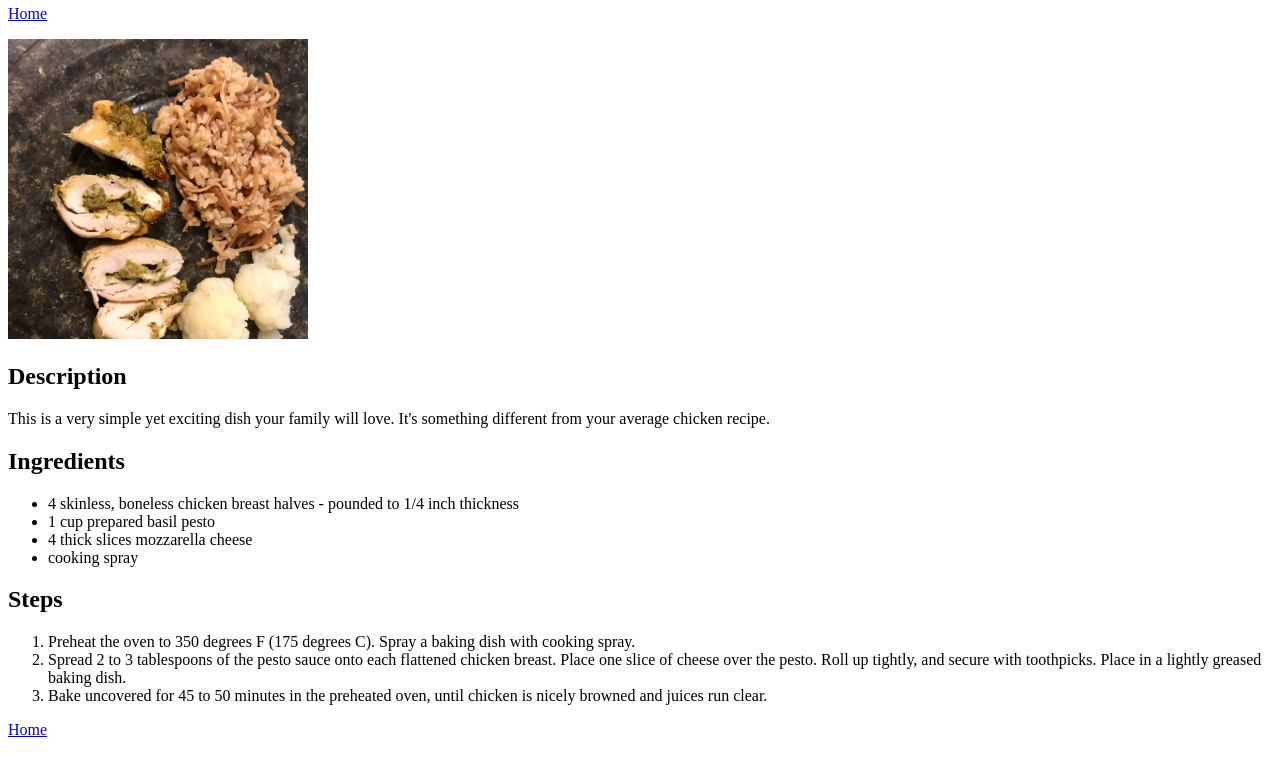
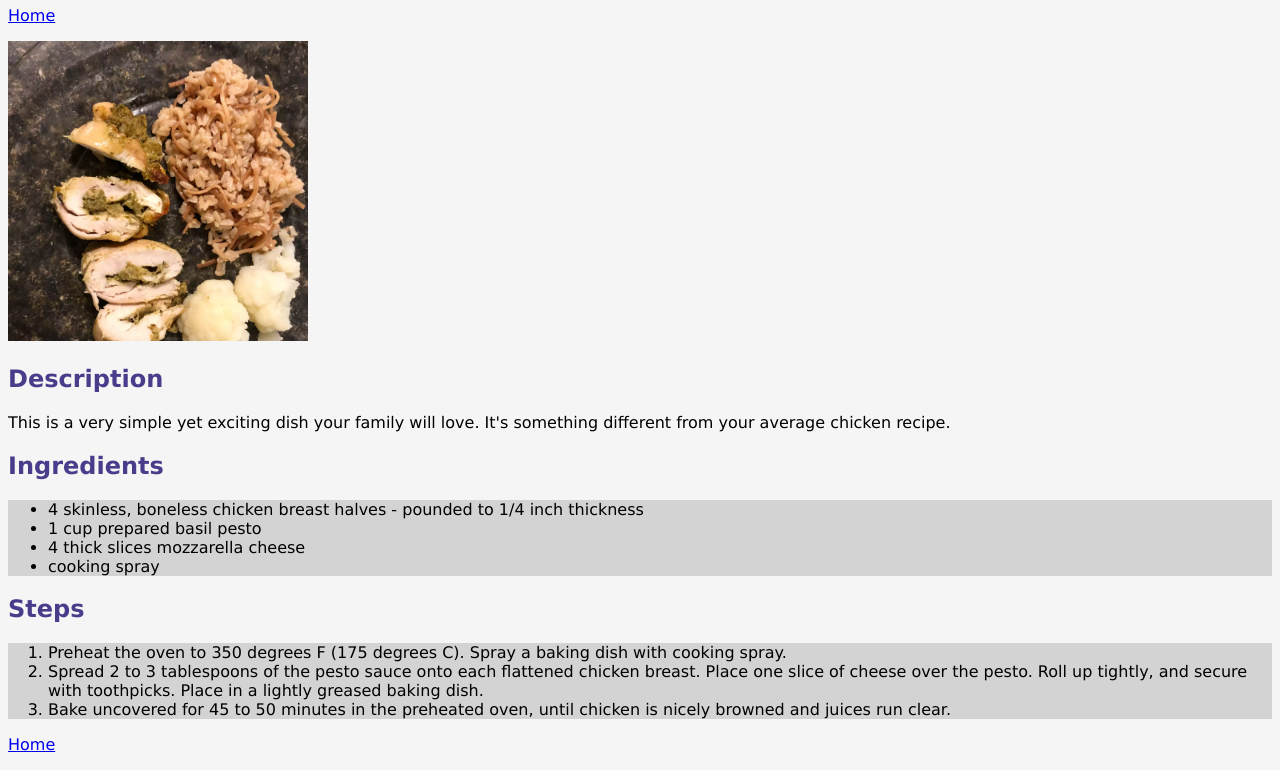
Before and after one commit to CyberDagger/odin_recipes, a plain HTML site: page recipes/chicken.html in a window 1280 px wide. Shown: the part 75-845 px from the top of the page. Drawn offline with Linux system fonts and the light colour scheme.

Commit message:
Basic CSS styling

```diff
--- a/recipes/chicken.html
+++ b/recipes/chicken.html
@@ -3,6 +3,7 @@
     <head>
         <meta charset="UTF-8">
         <title>Pesto Cheesy Chicken Rolls</title>
+        <link rel="stylesheet" href="../style.css">
     </head>
     <body>
         <h1>Pesto Cheesy Chicken Rolls</h1>
--- /dev/null
+++ b/style.css
@@ -0,0 +1,12 @@
+* {
+    font-family: Verdana, Geneva, Tahoma, sans-serif;
+    background-color: whitesmoke;
+}
+
+h1, h2 {
+    color: darkslateblue;
+}
+
+ul, ol, li {
+    background-color: lightgrey;
+}
```
Also changed, not shown: index.html (+1 -0 lines), recipes/pork.html (+1 -0 lines), recipes/salmon.html (+1 -0 lines).
